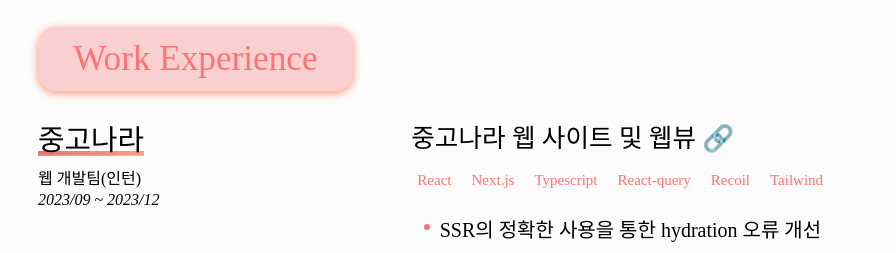
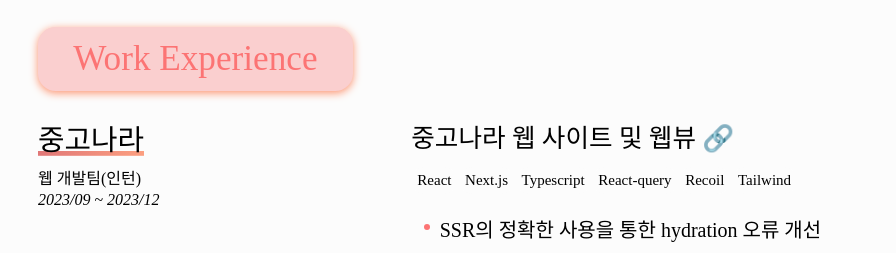
Before and after one commit to Happhee/resume, a plain HTML site: page index.html in a window 1280 px wide. Shown: the part 668-921 px from the top of the page, without its empty margins (42-938 px from the left). Drawn offline with Linux system fonts and the light colour scheme; a script that the page names is missing; a web font is replaced by a local one.

Commit message:
style : 기술스택 색상 변경

```diff
--- a/css/main.css
+++ b/css/main.css
@@ -284,10 +284,9 @@ h5 {
 }
 .tech_stack {
   display: flex;
-  gap: 0.5em;
+  gap: 0.1em;
 }
 mark {
-  color: var(--darkpink);
   background-color: var(--background);
   padding: 0.4em;
 
```
